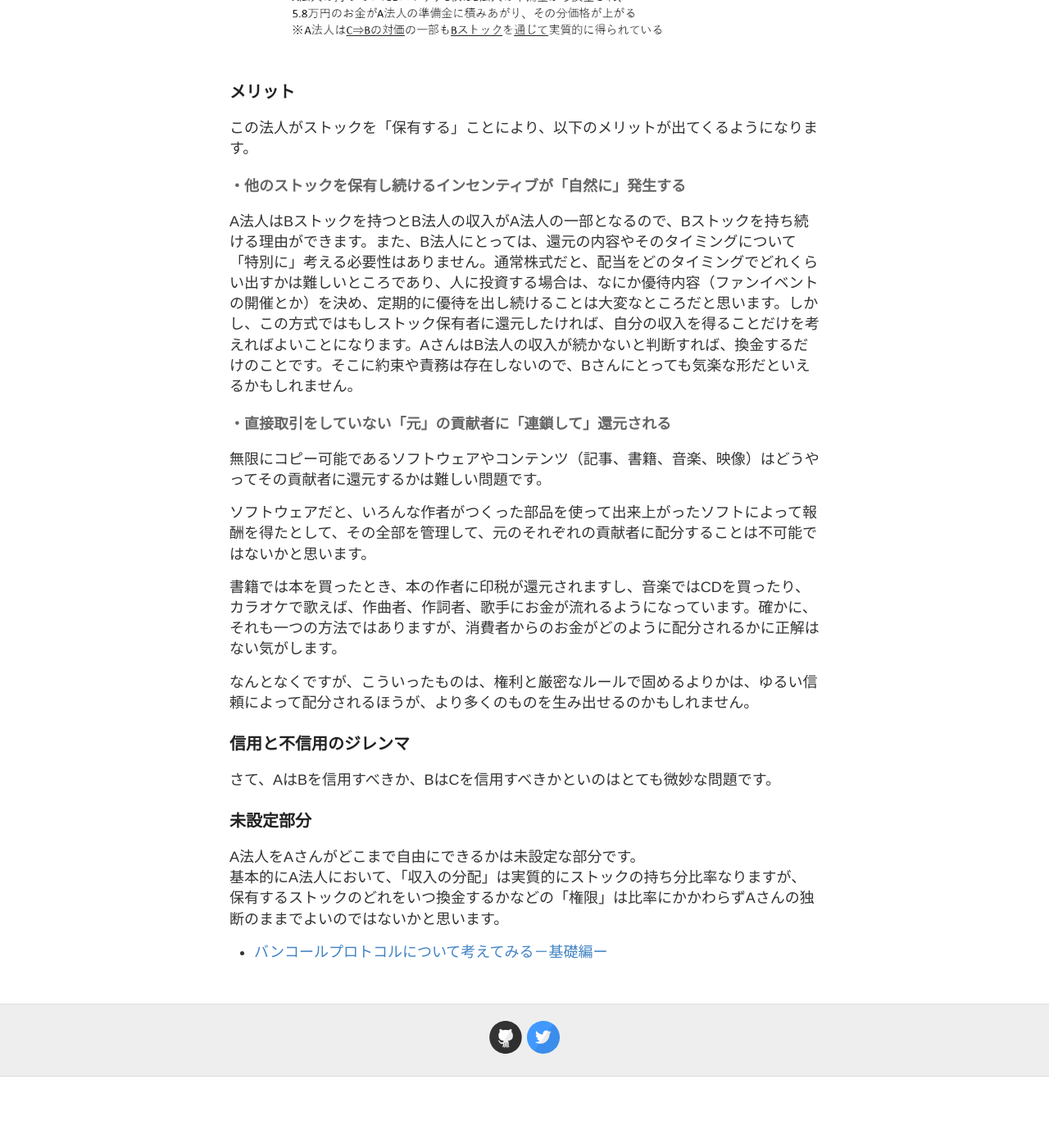
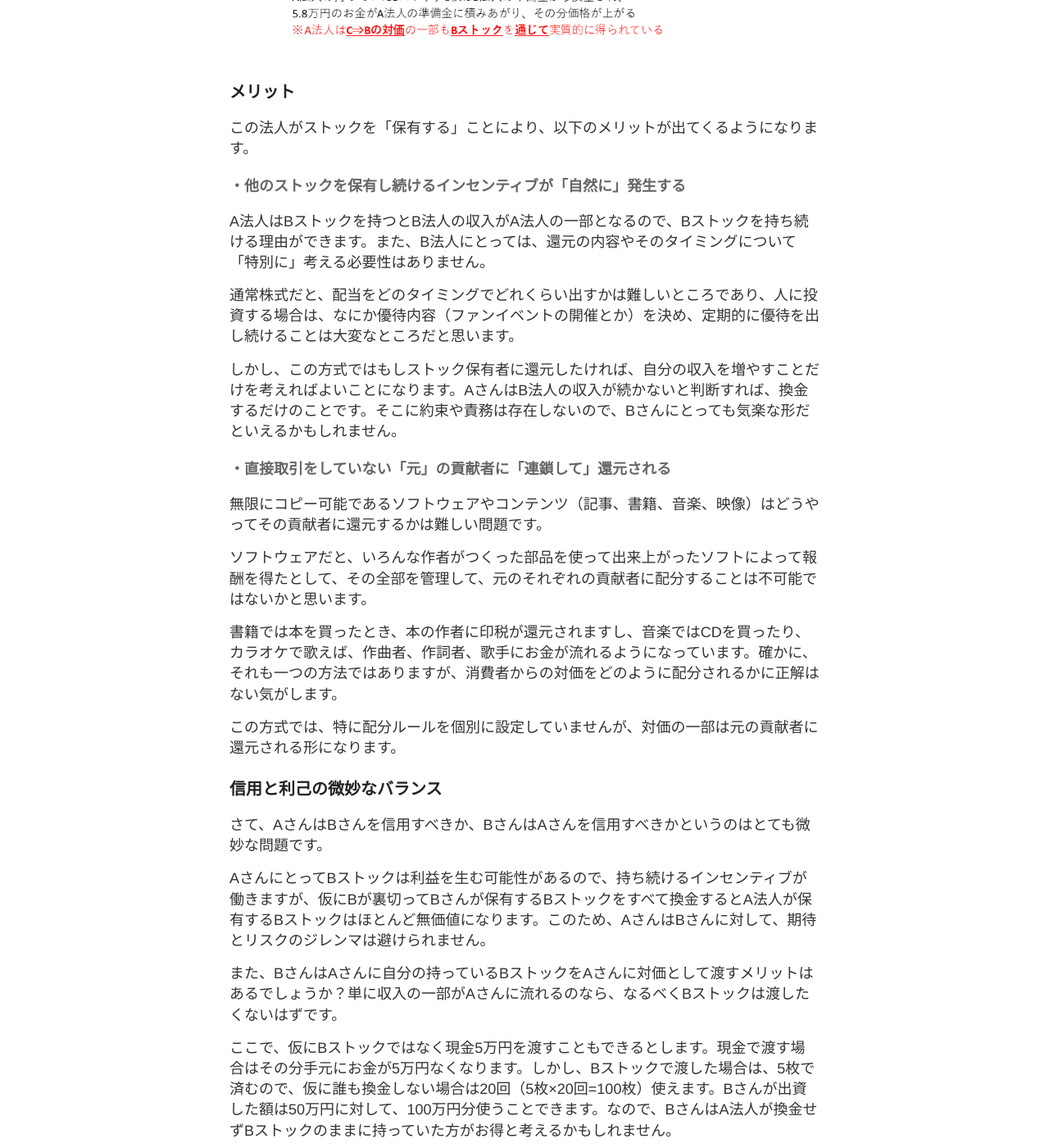
Before and after one commit to samacoba/samacoba.github.io, a Jekyll site: the page built from _posts/2019-03-30-bancor2.md, in a window 1280 px wide and 1400 px high, scrolled down 3506 px. Shown: the whole window at 82% size. Built offline with Jekyll 4.4.1, drawn with Linux system fonts in a browser that asks for light colours; before the commit the page ends 4819 px from its top, so only the background shows below that; some of the changed text lies outside the part shown.

Commit message:
パワポ修正

```diff
--- a/_posts/2019-03-30-bancor2.md
+++ b/_posts/2019-03-30-bancor2.md
@@ -17,11 +17,11 @@
 
 画像が小さくて見にくい場合は<a href="/images/20190329-bancor.pdf" target="_blank"> PDFファイル </a>をみてください
 
-![imgae](/images/20190330-06.PNG)
+![imgae](/images/20190330-08.PNG)
 
 つぎに長期保有のケースと短期保有のケースを考えます。
 
-#### 長期保有のケース①②
+#### ①②B,Cストックの譲渡
 ①BさんはソースコードをAさんからもらう対価として、Bストックを5枚(時価5万円分）提供したとします。
 
 BストックはAさんではなく、A法人の報酬としていることがポイントです。
@@ -30,25 +30,25 @@
 ②その後CさんはアプリをBさんからもらう対価として、Cストックを10枚（時価10万円分）提供したとします。
 
 ※これらの取引直後にはそれぞれの会社の準備金は減っていません。
-　⇒つまりCさんは仮に残りの90枚のストックを換金すれば大半(49.5万円)は戻ってきます。だたし、B法人の持っているAストックは0.5万円と大幅に価値が下がるので、タブーな行動ではあります。
+　⇒つまりCさんは仮に残りの90枚のストックを換金すれば大半(49.5万円)は戻ってきます。だたし、B法人の持っているAストックの準備金の残りは0.5万円と大幅に価値が下がるので、タブーな行動ではあります。
 
-![imgae](/images/20190330-07.PNG)
+![imgae](/images/20190330-09.PNG)
 
-#### 長期保有のケース③
+#### ③Cストックの換金
 
 ③B法人はC法人のストックを売却し、換金したとします。B法人の持っていたCストック10枚はC法人の準備金から換金され、9.5万円のお金がB法人の準備金に積みあがり、その分価格が上昇します。
 
 ※このときBストックを通じて、A法人の価値も実質的に上昇するともいえます。
 
-![imgae](/images/20190330-08.PNG)
+![imgae](/images/20190330-10.PNG)
 
-#### 長期保有のケース④
+#### ④Bストックの換金
 
 ④A法人はB法人のストックを売却し、換金します。A法人の持っていたBストック5枚はB法人の準備金から換金され、5.8万円のお金がA法人の準備金に積みあがり、その分価格が上昇します。
 
 **※A法人はC⇒Bの対価の一部もBストックを通じて実質的に得られていることになります。**
 
-![imgae](/images/20190330-09.PNG)
+![imgae](/images/20190330-11.PNG)
 
 ### メリット
 
@@ -59,7 +59,11 @@
 
 #### ・他のストックを保有し続けるインセンティブが「自然に」発生する
 
-A法人はBストックを持つとB法人の収入がA法人の一部となるので、Bストックを持ち続ける理由ができます。また、B法人にとっては、還元の内容やそのタイミングについて「特別に」考える必要性はありません。通常株式だと、配当をどのタイミングでどれくらい出すかは難しいところであり、人に投資する場合は、なにか優待内容（ファンイベントの開催とか）を決め、定期的に優待を出し続けることは大変なところだと思います。しかし、この方式ではもしストック保有者に還元したければ、自分の収入を得ることだけを考えればよいことになります。AさんはB法人の収入が続かないと判断すれば、換金するだけのことです。そこに約束や責務は存在しないので、Bさんにとっても気楽な形だといえるかもしれません。
+A法人はBストックを持つとB法人の収入がA法人の一部となるので、Bストックを持ち続ける理由ができます。また、B法人にとっては、還元の内容やそのタイミングについて「特別に」考える必要性はありません。
+
+通常株式だと、配当をどのタイミングでどれくらい出すかは難しいところであり、人に投資する場合は、なにか優待内容（ファンイベントの開催とか）を決め、定期的に優待を出し続けることは大変なところだと思います。
+
+しかし、この方式ではもしストック保有者に還元したければ、自分の収入を増やすことだけを考えればよいことになります。AさんはB法人の収入が続かないと判断すれば、換金するだけのことです。そこに約束や責務は存在しないので、Bさんにとっても気楽な形だといえるかもしれません。
 
 #### ・直接取引をしていない「元」の貢献者に「連鎖して」還元される
 
@@ -67,21 +71,42 @@
 
 ソフトウェアだと、いろんな作者がつくった部品を使って出来上がったソフトによって報酬を得たとして、その全部を管理して、元のそれぞれの貢献者に配分することは不可能ではないかと思います。
 
-書籍では本を買ったとき、本の作者に印税が還元されますし、音楽ではCDを買ったり、カラオケで歌えば、作曲者、作詞者、歌手にお金が流れるようになっています。確かに、それも一つの方法ではありますが、消費者からのお金がどのように配分されるかに正解はない気がします。
+書籍では本を買ったとき、本の作者に印税が還元されますし、音楽ではCDを買ったり、カラオケで歌えば、作曲者、作詞者、歌手にお金が流れるようになっています。確かに、それも一つの方法ではありますが、消費者からの対価をどのように配分されるかに正解はない気がします。
 
-なんとなくですが、こういったものは、権利と厳密なルールで固めるよりかは、ゆるい信頼によって配分されるほうが、より多くのものを生み出せるのかもしれません。
+この方式では、特に配分ルールを個別に設定していませんが、対価の一部は元の貢献者に還元される形になります。
 
-### 信用と不信用のジレンマ
 
-さて、AはBを信用すべきか、BはCを信用すべきかといのはとても微妙な問題です。
+### 信用と利己の微妙なバランス
+
+さて、AさんはBさんを信用すべきか、BさんはAさんを信用すべきかというのはとても微妙な問題です。
+
+AさんにとってBストックは利益を生む可能性があるので、持ち続けるインセンティブが働きますが、仮にBが裏切ってBさんが保有するBストックをすべて換金するとA法人が保有するBストックはほとんど無価値になります。このため、AさんはBさんに対して、期待とリスクのジレンマは避けられません。
+
+また、BさんはAさんに自分の持っているBストックをAさんに対価として渡すメリットはあるでしょうか？単に収入の一部がAさんに流れるのなら、なるべくBストックは渡したくないはずです。
+
+ここで、仮にBストックではなく現金5万円を渡すこともできるとします。現金で渡す場合はその分手元にお金が5万円なくなります。しかし、Bストックで渡した場合は、5枚で済むので、仮に誰も換金しない場合は20回（5枚×20回=100枚）使えます。Bさんが出資した額は50万円に対して、100万円分使うことできます。なので、BさんはA法人が換金せずBストックのままに持っていた方がお得と考えるかもしれません。
+
+どちらの方向かはバランスなのでわかりませんが、お互いを信用する方向ならば、より多くのストックが共有される方向になるはずです。
 
 
 ### 未設定部分
 
+* 対価のかたち
+
+今回対価について詳しく書いていません。BさんがAさんのソースコードを使ったとき、どのタイミングでどのような形で対価を渡すかというのはいろんな形がありえるかと思います。Aさんが使う条件に対価を要求する形もありますが、Bさんがお世話になったAさんへのお礼として、自主的にストックを贈与する形もあると思います。
+
+ストックのみ、もしくは現金のみで対価を要求するなど
+
+
+なんとなくですが、こういったものは、権利と厳密なルールで固めるよりかは、ゆるめの信用によって配分されるほうが、より多くのものを生み出せるのかもしれません。
+
+
+* 法人の権限
+
 A法人をAさんがどこまで自由にできるかは未設定な部分です。
 基本的にA法人において、「収入の分配」は実質的にストックの持ち分比率なりますが、保有するストックのどれをいつ換金するかなどの「権限」は比率にかかわらずAさんの独断のままでよいのではないかと思います。
 
-
+また、買占めが起きて、自分の法人のストックの自分保有する割合が極端に少なくなり、自分に入る利益が少なくなった場合、なにか自己破産みたいな解散権を持つべきかどうかも難しいところです。
 
 
 * [バンコールプロトコルについて考えてみる－基礎編ー](https://samacoba.github.io/20190330bancor1/)
```
Also changed, not shown: _posts/2019-03-30-bancor1.md (+5 -5 lines), _posts/2019-03-30-bancor3.md (+11 -13 lines), images/20190330-01.PNG, images/20190330-02.PNG, images/20190330-03.PNG, images/20190330-04.PNG, images/20190330-05.PNG, images/20190330-06.PNG, images/20190330-07.PNG, images/20190330-08.PNG, images/20190330-09.PNG, images/20190330-10.PNG, images/20190330-11.PNG, images/20190330-12.PNG, 4 more files, 1 other file.
